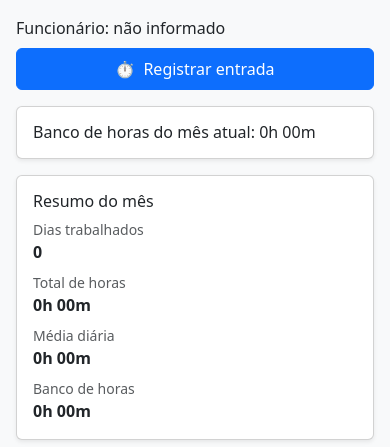
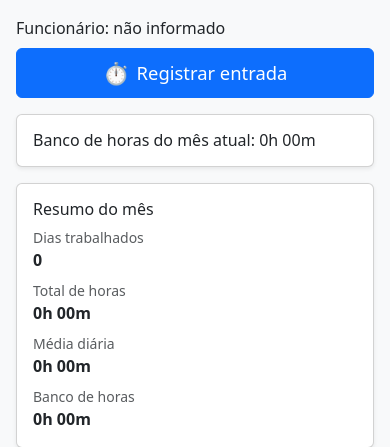
Before and after one commit to prismotta/sistema-ponto-python, a Flask app: page /dashboard in a window 390 px wide. Shown: the part 50-497 px from the top of the page. Run offline with Flask 3, Linux system fonts and the light colour scheme; the visitor is signed in with stand-in values (Sample User, id 1); data that the repository does not hold is empty; some libraries are stand-ins or nearby versions.

Commit message:
style: ajusta tamanho responsivo do botão de ponto

```diff
--- a/web/templates/dashboard.html
+++ b/web/templates/dashboard.html
@@ -9,6 +9,12 @@
     <style>
       .table-responsive { -webkit-overflow-scrolling: touch; }
       .table td, .table th { white-space: nowrap; }
+      .btn-ponto { max-width: 380px; font-size: 1rem; }
+      .btn-ponto .btn-ponto-icone { font-size: 1.05em; }
+      @media (max-width: 768px) {
+        .btn-ponto { max-width: 100%; font-size: 1.15rem; }
+        .btn-ponto .btn-ponto-icone { font-size: 1.15em; }
+      }
     </style>
 </head>
 <body class="bg-light">
@@ -38,8 +44,8 @@
 
     <div class="mb-3 mb-md-4">
         <p class="mb-2">Funcionário: {{ nome_funcionario }}</p>
-        <a href="/bater" class="btn btn-primary d-inline-flex align-items-center justify-content-center gap-2 px-3 py-2 px-sm-4 py-sm-2 w-100 w-sm-auto" style="max-width: 380px; font-size: 1rem;">
-            <span aria-hidden="true">⏱️</span>
+        <a href="/bater" class="btn btn-primary btn-ponto d-inline-flex align-items-center justify-content-center gap-2 px-3 py-2 px-sm-4 py-sm-2 w-100 w-sm-auto">
+            <span class="btn-ponto-icone" aria-hidden="true">⏱️</span>
             <span>{{ botao_ponto_texto }}</span>
         </a>
     </div>
```
